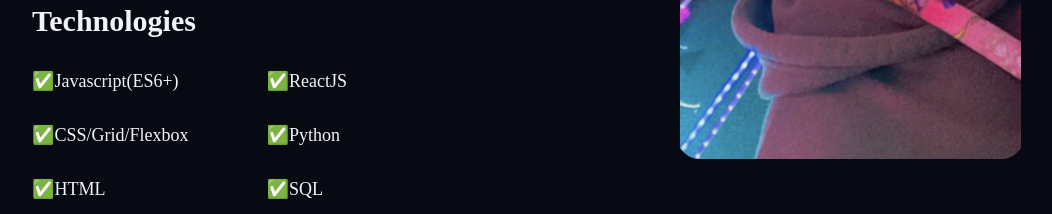
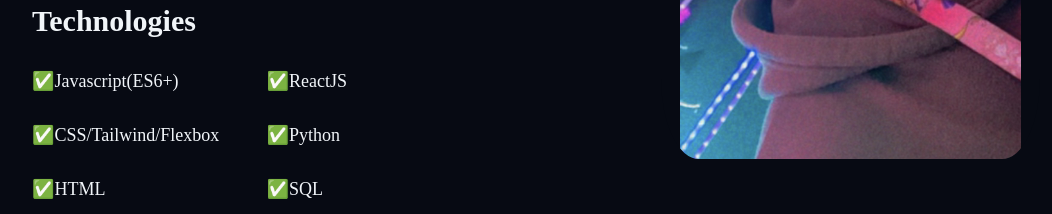
Before and after one commit to RoycejChan/Portfolio-website, a React (Vite) app: page / in a window 1280 px wide. Shown: the part 3600-3814 px from the top of the page, without its empty margins (112-1164 px from the left). Built offline with nearby package versions, Linux system fonts and the light colour scheme; a web font is replaced by a local one.

Commit message:
added tailwind in technologies

```diff
--- a/src/components/about.jsx
+++ b/src/components/about.jsx
@@ -49,7 +49,7 @@ export default function About() {
                                     Javascript(ES6+)
                                 </li>
                                 <li className="techLanguage">
-                                    CSS/Grid/Flexbox
+                                    CSS/Tailwind/Flexbox
                                 </li>
                                 <li className="techLanguage">
                                     HTML
```
